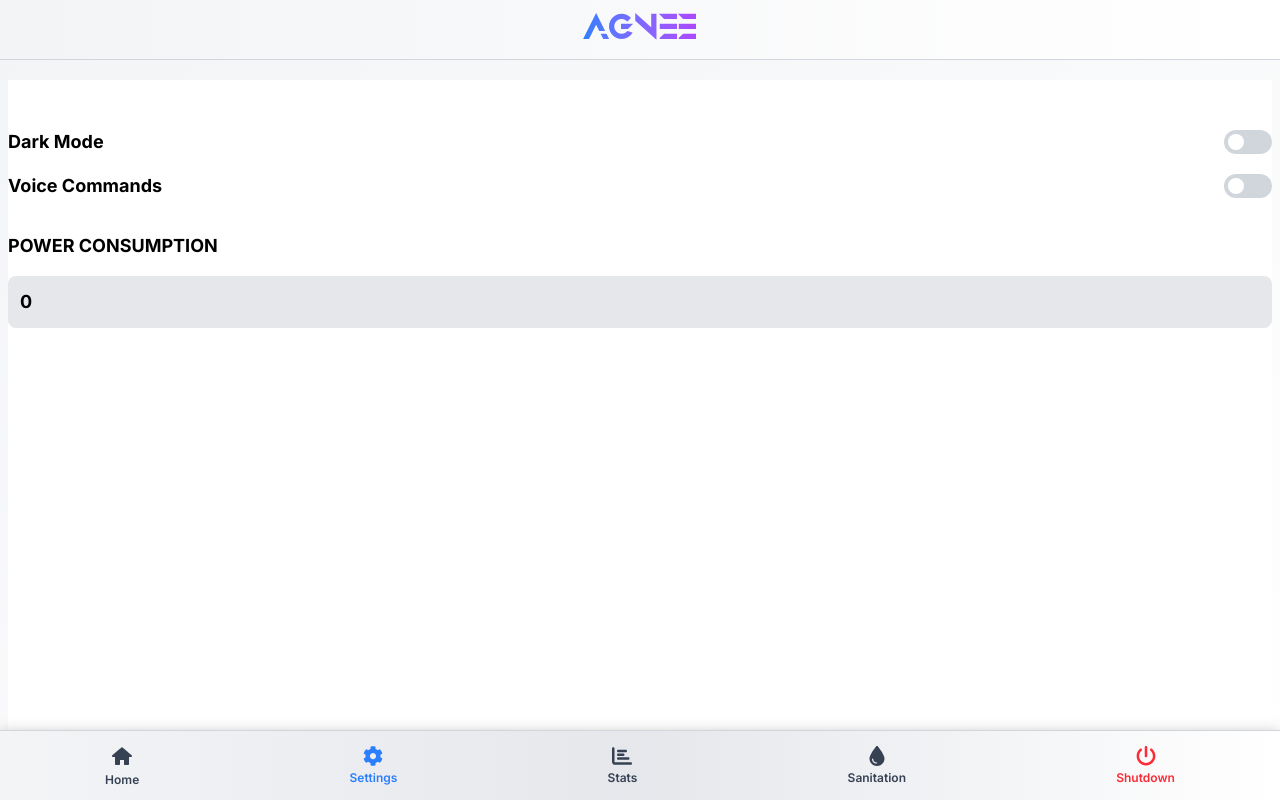
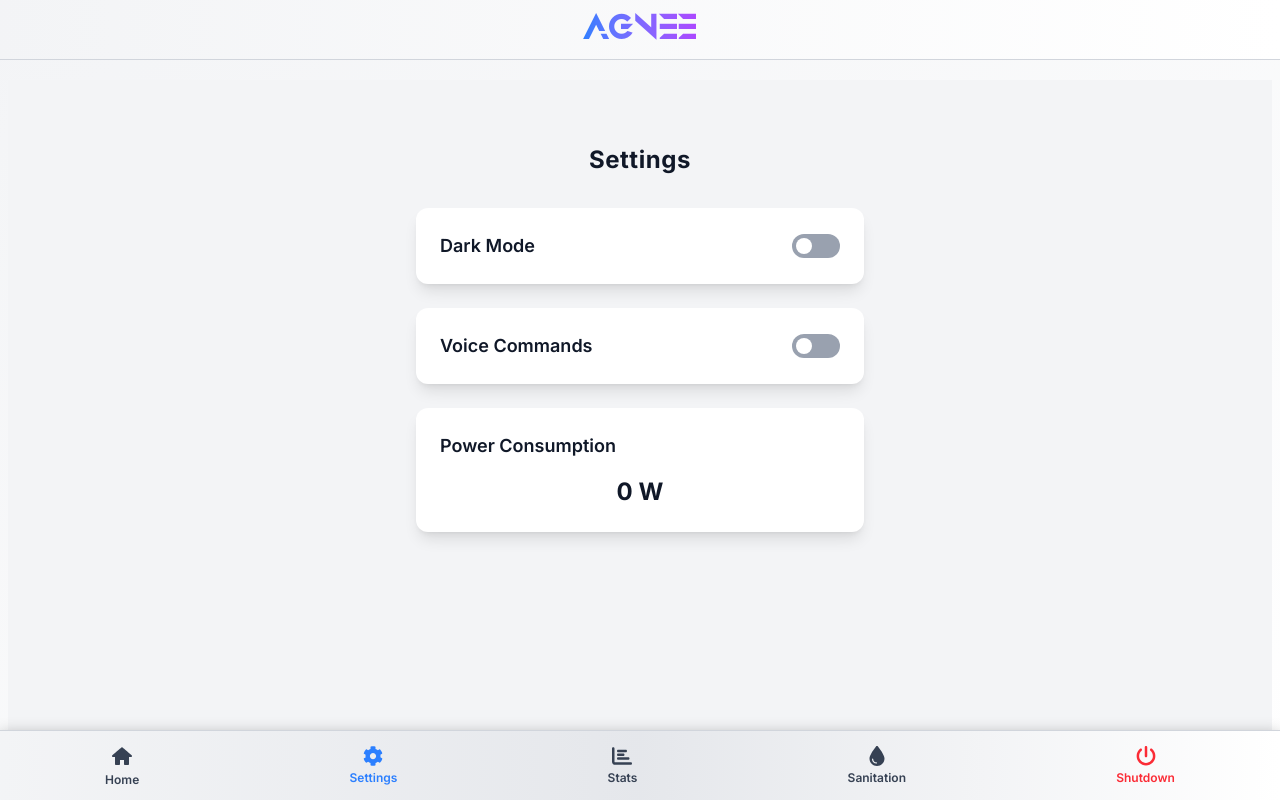
Before and after one commit to Fardin2112/Agnne, a React (Vite) app in the folder client/: page /settings in a window 1280 px wide. Built offline with nearby package versions, Linux system fonts and the light colour scheme; no server answers.

Commit message:
Update starting animation now instead of code design , i am using vedio . or more chnages in UI in all over component

```diff
--- a/client/src/assets/assests.js
+++ b/client/src/assets/assests.js
@@ -1,6 +1,7 @@
 import shutdown from './img/shutdown.png'
-
+import AgneeVedio from './vedios/Agnee.mp4'
 
 export const assests = {
     shutdown,
+    AgneeVedio
 }
--- a/client/src/components/AgneeAnimation.jsx
+++ b/client/src/components/AgneeAnimation.jsx
@@ -1,142 +1,37 @@
 import { motion, AnimatePresence } from "framer-motion";
 import { useEffect, useState } from "react";
+import { assests } from "../assets/assests";
 
 const AgneeAnimation = () => {
   const [isVisible, setIsVisible] = useState(true);
 
-  // Auto-dismiss after 4 seconds
+  // Auto-dismiss after 5.5 seconds (5500ms) to match video length
   useEffect(() => {
     const timer = setTimeout(() => {
       setIsVisible(false);
-    }, 4000);
+    }, 5500);
     return () => clearTimeout(timer);
   }, []);
-
-  // Variants for each letter
-  const letterVariants = {
-    initial: {
-      opacity: 0,
-      y: 100,
-      rotateX: 90,
-      scale: 0.5,
-    },
-    animate: (i) => ({
-      opacity: 1,
-      y: 0,
-      rotateX: 0,
-      scale: 1,
-      transition: {
-        duration: 0.8,
-        delay: i * 0.2,
-        ease: "easeOut",
-        type: "spring",
-        stiffness: 100,
-      },
-    }),
-    exit: (i) => ({
-      opacity: 0,
-      y: -100,
-      rotateX: -90,
-      transition: {
-        duration: 0.5,
-        delay: i * 0.1,
-        ease: "easeIn",
-      },
-    }),
-  };
-
-  // Letters for "AGNEE"
-  const letters = ["A", "G", "N", "E", "E"];
 
   return (
     <AnimatePresence>
       {isVisible && (
         <motion.div
-          className="relative flex justify-center items-center h-full w-full bg-gradient-to-br from-gray-900 to-black overflow-hidden"
+          className="relative flex justify-center items-center h-screen w-full overflow-hidden"
           initial={{ opacity: 1 }}
           exit={{ opacity: 0 }}
           transition={{ duration: 1 }}
         >
-          {/* Particle Background */}
-          <div className="absolute inset-0">
-            {[...Array(20)].map((_, i) => (
-              <motion.div
-                key={i}
-                className="absolute w-1 h-1 bg-purple-400 rounded-full"
-                initial={{
-                  x: Math.random() * 1024,
-                  y: Math.random() * 600,
-                  opacity: 0,
-                }}
-                animate={{
-                  y: Math.random() * -600,
-                  opacity: [0, 1, 0],
-                  scale: Math.random() * 1.5,
-                }}
-                transition={{
-                  duration: 2.5 + Math.random() * 2,
-                  repeat: Infinity,
-                  delay: Math.random(),
-                }}
-              />
-            ))}
-          </div>
-
-          {/* Glassmorphism Overlay */}
-          <motion.div
-            className="absolute inset-0 bg-opacity-20 backdrop-blur-sm"
-            initial={{ opacity: 0 }}
-            animate={{ opacity: 1 }}
-            transition={{ duration: 1.5 }}
-          />
-
-          {/* 3D Animated Text */}
-          <div className="flex space-x-2" style={{ perspective: "1000px", fontFamily: "Anurati" }}>
-            {letters.map((letter, index) => (
-              <motion.span
-                key={index}
-                className="text-7xl font-bold bg-clip-text text-transparent bg-gradient-to-r from-blue-400 to-purple-500"
-                variants={letterVariants}
-                initial="initial"
-                animate="animate"
-                exit="exit"
-                custom={index}
-              >
-                {letter}
-              </motion.span>
-            ))}
-          </div>
-
-          {/* Glow Effect */}
-          <motion.div
-            className="absolute w-96 h-96 bg-blue-500 rounded-full filter blur-3xl"
-            initial={{ scale: 0, opacity: 0 }}
-            animate={{ scale: 1.2, opacity: 0.2 }}
-            transition={{ duration: 2, ease: "easeInOut" }}
-          />
-
-          {/* Sliding Tagline */}
-          <motion.p
-            className="absolute bottom-16 text-lg font-semibold text-white opacity-80"
-            initial={{ x: -200, opacity: 0 }}
-            animate={{ x: 0, opacity: 1 }}
-            transition={{ duration: 1, delay: 1.5, ease: "easeOut" }}
+          {/* Video Background */}
+          <video
+            autoPlay
+            muted
+            loop
+            className="absolute inset-0 w-full h-full object-cover"
           >
-            Ignite Your Future
-          </motion.p>
-
-          {/* Subtle Wave Effect */}
-          <motion.div
-            className="absolute bottom-0 w-full h-16 bg-gradient-to-t from-blue-500 to-transparent opacity-20"
-            initial={{ y: 20, opacity: 0 }}
-            animate={{ y: 0, opacity: 1 }}
-            transition={{
-              duration: 2,
-              repeat: Infinity,
-              repeatType: "reverse",
-              ease: "easeInOut",
-            }}
-          />
+            <source src={assests.AgneeVedio} type="video/mp4" />
+            Your browser does not support the video tag.
+          </video>
         </motion.div>
       )}
     </AnimatePresence>
--- a/client/src/components/LeftController.jsx
+++ b/client/src/components/LeftController.jsx
@@ -147,7 +147,7 @@
 
       </div>
 
-      {/* below part  user and machine temp */}
+      {/* right part  user and machine temp */}
       <div className="flex flex-col w-full h-full pb-3 pt-3">
         {/* 🌡️ User Temp Control */}
         <div className="flex flex-col items-center">
--- a/client/src/components/RightController.jsx
+++ b/client/src/components/RightController.jsx
@@ -132,7 +132,7 @@
   // ========== UI ==========
   return (
     <div className="text-white flex flex-col items-center w-full h-full">
-      <p className={`${isDarkMode ? "text-white" : "text-black"} font-semibold text-lg`}>
+      <p className={`${isDarkMode ? "text-white" : "text-black"} font-semibold text-lg pt-2`}>
         Session Time
       </p>
 
--- a/client/src/pages/Setting.jsx
+++ b/client/src/pages/Setting.jsx
@@ -2,7 +2,7 @@
 import { AppContext } from "../context/AppContext";
 
 function Setting() {
-  const { isDarkMode, toggleDarkMode , powerUsage } = useContext(AppContext);
+  const { isDarkMode, toggleDarkMode, powerUsage } = useContext(AppContext);
   const [voiceEnabled, setVoiceEnabled] = useState(false);
 
   const toggleVoiceCommands = () => {
@@ -11,55 +11,58 @@
   };
 
   return (
-    <div className={`h-full pt-12 ${isDarkMode ? 'bg-black : text-white' : 'bg-white text-black'}`}>
+    <div className={`min-h-screen pt-16 pb-8 ${isDarkMode ? 'bg-gray-900 text-white' : 'bg-gray-100 text-gray-900'} flex flex-col items-center justify-start transition-colors duration-300`}>
+      {/* Header */}
+      <h1 className="text-2xl font-bold mb-8 tracking-wide">Settings</h1>
 
-      {/* Dark Theme Section */}
-      <div className="mb-8">
-        <div className="space-y-4">
-          {/* Dark Mode Toggle */}
+      {/* Settings Container */}
+      <div className="w-full max-w-md space-y-6">
+        {/* Dark Mode Card */}
+        <div className={`p-6 rounded-xl shadow-lg ${isDarkMode ? 'bg-gray-800' : 'bg-white'} hover:bg-opacity-90 transition-all duration-200`}>
           <div className="flex items-center justify-between">
-            <span className="text-lg font-bold">Dark Mode</span>
+            <span className="text-lg font-semibold">Dark Mode</span>
             <button
               onClick={toggleDarkMode}
-              className={`w-12 h-6 rounded-full p-1 transition-colors ${
-                isDarkMode ? 'bg-blue-500' : 'bg-gray-300'
-              }`}
+              className={`relative w-12 h-6 rounded-full p-1 transition-colors duration-300 ${
+                isDarkMode ? 'bg-blue-600' : 'bg-gray-400'
+              } focus:outline-none`}
             >
-              <div
-                className={`bg-white rounded-full w-4 h-4 transform transition-transform ${
+              <span
+                className={`absolute left-1 top-1 w-4 h-4 bg-white rounded-full transform transition-transform duration-300 ${
                   isDarkMode ? 'translate-x-6' : 'translate-x-0'
                 }`}
               />
             </button>
           </div>
+        </div>
 
-          {/* Voice Commands Toggle */}
+        {/* Voice Commands Card */}
+        <div className={`p-6 rounded-xl shadow-lg ${isDarkMode ? 'bg-gray-800' : 'bg-white'} hover:bg-opacity-90 transition-all duration-200`}>
           <div className="flex items-center justify-between">
-            <span className="text-lg font-bold">Voice Commands</span>
+            <span className="text-lg font-semibold">Voice Commands</span>
             <button
               onClick={toggleVoiceCommands}
-              className={`w-12 h-6 rounded-full p-1 transition-colors ${
-                voiceEnabled ? 'bg-green-500' : 'bg-gray-300'
-              }`}
+              className={`relative w-12 h-6 rounded-full p-1 transition-colors duration-300 ${
+                voiceEnabled ? 'bg-green-600' : 'bg-gray-400'
+              } focus:outline-none`}
             >
-              <div
-                className={`bg-white rounded-full w-4 h-4 transform transition-transform ${
+              <span
+                className={`absolute left-1 top-1 w-4 h-4 bg-white rounded-full transform transition-transform duration-300 ${
                   voiceEnabled ? 'translate-x-6' : 'translate-x-0'
                 }`}
               />
             </button>
           </div>
         </div>
-      </div>
 
-      {/* Power Consumption */}
-      <div className="mb-8">
-        <h2 className="text-lg font-bold mb-4">POWER CONSUMPTION</h2>
-        <div className={`p-3 rounded-lg ${isDarkMode ? 'bg-gray-800' : 'bg-gray-200'}`}>
-          <span className="text-lg font-bold">{powerUsage}</span>
+        {/* Power Consumption Card */}
+        <div className={`p-6 rounded-xl shadow-lg ${isDarkMode ? 'bg-gray-800' : 'bg-white'} hover:bg-opacity-90 transition-all duration-200`}>
+          <h2 className="text-lg font-semibold mb-4">Power Consumption</h2>
+          <div className="text-2xl font-bold text-center">
+            {powerUsage} W
+          </div>
         </div>
       </div>
-
     </div>
   );
 }
--- a/client/src/pages/Stats.jsx
+++ b/client/src/pages/Stats.jsx
@@ -1,39 +1,42 @@
-import React, { useContext } from 'react'
-import { AppContext } from '../context/AppContext'
+import React, { useContext } from 'react';
+import { AppContext } from '../context/AppContext';
 
 function Stats() {
-
-  const {totalSession,totalRunningHours,powerUsage} = useContext(AppContext);
+  const { isDarkMode, totalSession, totalRunningHours, powerUsage } = useContext(AppContext);
 
   const handleClick = async () => {
-      console.log("Refresh state is : on work proccesing")
-  }
+    console.log("Refresh state is : on work processing");
+  };
 
   return (
-    <div className='h-full pt-10 flex flex-col space-y-6'>
-
-      {/* total session */}
-      <div className=''>
-        <p className='text-xl font-semibold'>Total Sessions</p>
-        <p className='text-lg'>{totalSession}</p>
+    <div className={`min-h-screen pt-10 pb-8 ${isDarkMode ? 'bg-gray-900 text-white' : 'bg-gray-100 text-gray-900'} flex flex-col items-start space-y-6 p-4 transition-colors duration-300`}>
+      {/* Total Sessions Card */}
+      <div className={`w-full max-w-md p-6 rounded-xl shadow-lg ${isDarkMode ? 'bg-gray-800' : 'bg-white'} hover:bg-opacity-90 transition-all duration-200`}>
+        <p className="text-xl font-semibold">Total Sessions</p>
+        <p className="text-2xl font-bold mt-2">{totalSession}</p>
       </div>
 
-      {/* total running hours */}
-      <div className=''>
-        <p className='text-xl font-semibold'>Total Running Hours</p>
-        <p className='text-lg'>{totalRunningHours}</p>
+      {/* Total Running Hours Card */}
+      <div className={`w-full max-w-md p-6 rounded-xl shadow-lg ${isDarkMode ? 'bg-gray-800' : 'bg-white'} hover:bg-opacity-90 transition-all duration-200`}>
+        <p className="text-xl font-semibold">Total Running Hours</p>
+        <p className="text-2xl font-bold mt-2">{totalRunningHours}</p>
       </div>
 
-      {/* total power Usage */}
-      <div className=''>
-        <p className='text-xl font-semibold'>Power Usage</p>
-        <p className='text-lg'>{powerUsage}</p>
+      {/* Power Usage Card */}
+      <div className={`w-full max-w-md p-6 rounded-xl shadow-lg ${isDarkMode ? 'bg-gray-800' : 'bg-white'} hover:bg-opacity-90 transition-all duration-200`}>
+        <p className="text-xl font-semibold">Power Usage</p>
+        <p className="text-2xl font-bold mt-2">{powerUsage} W</p>
       </div>
 
-      <p className='text-center pt-5 font-semibold text-lg' onClick={()=>handleClick()}>Refresh Stats</p>
-
+      {/* Refresh Button */}
+      <button
+        onClick={handleClick}
+        className={`mt-6 px-6 py-2 rounded-lg font-semibold text-lg ${isDarkMode ? 'bg-blue-600 hover:bg-blue-700' : 'bg-blue-500 hover:bg-blue-600'} text-white transition-colors duration-200`}
+      >
+        Refresh Stats
+      </button>
     </div>
-  )
+  );
 }
 
-export default Stats
+export default Stats;
```
Also changed, not shown: client/src/assets/img/image.jpg (added), 1 other file (tests, documents, lock files or other folders).
